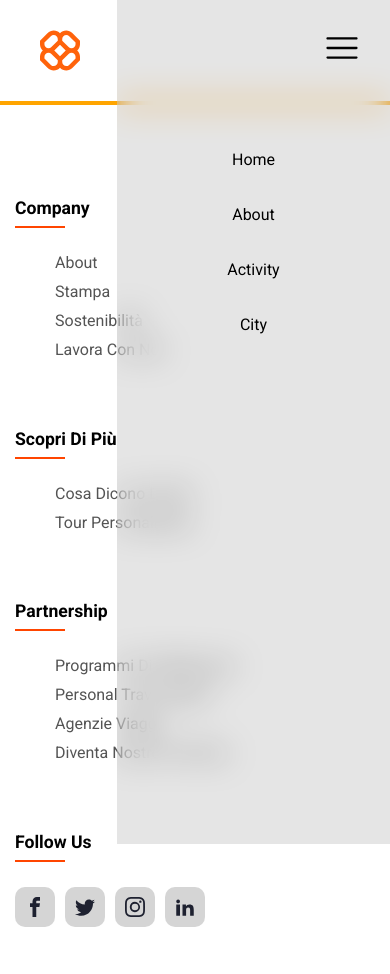
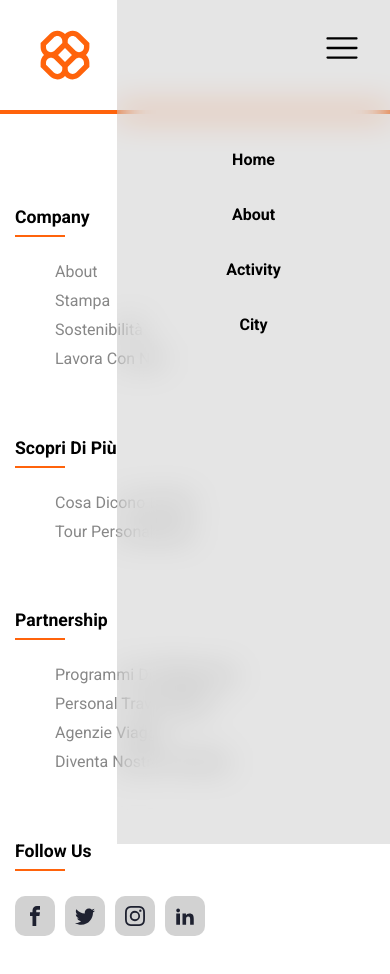
Before and after one commit to pieradellafrancesca/explorer, a React (Vite) app: page / in a window 390 px wide. Shown: the top 974 px of the page. Built offline with nearby package versions, Linux system fonts and the light colour scheme.

Commit message:
Esercizio del 28-03-2023

```diff
--- a/src/components/footer/index.module.scss
+++ b/src/components/footer/index.module.scss
@@ -1,5 +1,5 @@
 .Footer {
-  border-top: 2px solid orange;
+  border-top: 2px solid $primary;
   padding: 70px 0;
 
   .container {
@@ -7,8 +7,7 @@
     margin: auto;
 
     .row {
-      display: flex;
-      flex-wrap: wrap;
+      @include flex-container(row, auto, auto, 0, wrap);
 
       .col {
         width: 25%;
@@ -27,7 +26,7 @@
             bottom: -10px;
             height: 2px;
             width: 50px;
-            background-color: orangered;
+            background-color: $primary;
           }
         }
 
@@ -37,11 +36,11 @@
           li {
             margin-bottom: 10px;
             text-transform: capitalize;
-            color: #545454;
-            transition: all ease 0.35s;
+            color: $medium;
+            transition: all ease $timeFast;
 
             &:hover {
-              color: black;
+              color: $black;
               padding-left: 8px;
             }
           }
@@ -52,15 +51,15 @@
             padding: 10px;
             height: 40px;
             width: 40px;
-            color: rgb(30, 33, 48);
-            background-color: rgba(171, 171, 171, 0.5);
+            color: $dark;
+            background-color: $light;
             margin: 0 10px 10px 0;
             border-radius: 25%;
-            transition: all ease 0.35s;
+            transition: all ease $timeFast;
 
             &:hover {
-              background-color: rgb(30, 33, 48);
-              color: white;
+              background-color: $dark;
+              color: $white;
             }
           }
         }
@@ -69,7 +68,7 @@
   }
 }
 
-@media screen and (max-width: 767px) {
+@media screen and (max-width: ($tablet - 1)) {
   .Footer {
     .container {
       .row {
--- a/src/components/navbar/index.module.scss
+++ b/src/components/navbar/index.module.scss
@@ -1,38 +1,39 @@
 .Navbar {
-  border-bottom: 2px solid orange;
+  @include flex-container(row, space-between, center, 20px);
+  border-bottom: 2px solid $primary;
   padding: 30px 40px;
-  display: flex;
-  justify-content: space-between;
-  gap: 20px;
+
+  .logo {
+    width: 50px;
+    height: 50px;
+  }
 
   .mobileToggle {
     display: none;
   }
 
   .list {
+    @include flex-container(row, flex-start, center, 20px);
     list-style: none;
     padding: 0;
     margin: 0;
-    display: flex;
-    align-items: center;
-    gap: 20px;
     // background-color: hsla(0, 0%, 0%, 0.1);
     // backdrop-filter: blur(1rem);
 
     .link {
       text-decoration: none;
-      color: rgb(0, 0, 0);
+      color: $black;
+      font-weight: $font-weight-semibold;
     }
   }
 }
 
-@media (max-width: 767px) {
+@media (max-width: ($tablet - 1)) {
   .Navbar {
     .list {
+      @include flex-container(column, flex-start, center, 36px);
       position: fixed;
       inset: 0 0 0 30%;
-      flex-direction: column;
-      gap: 36px;
       padding: min(30vh, 150px) 10px;
       background-color: hsla(0, 0%, 0%, 0.1);
       backdrop-filter: blur(1rem);
--- /dev/null
+++ b/src/styles/helpers/_mixins.scss
@@ -0,0 +1,14 @@
+@mixin flex-container(
+  $direction: row,
+  $justify: flex-start,
+  $align: flex-start,
+  $gap: 0,
+  $wrap: nowrap
+) {
+  display: flex;
+  flex-direction: $direction;
+  justify-content: $justify;
+  align-items: $align;
+  gap: $gap;
+  flex-wrap: $wrap;
+}
--- /dev/null
+++ b/src/styles/helpers/_resolutions.scss
@@ -0,0 +1,5 @@
+// VARIABLES
+
+$mobile: 0px;
+$tablet: 768px;
+$desktop: 1024px;
--- a/src/styles/variables/_animations.scss
+++ b/src/styles/variables/_animations.scss
@@ -1,3 +1,3 @@
 $timeSlow: 1s;
 $timeMedium: 0.5s;
-$timeFast: 0.25s;
+$timeFast: 0.35s;
--- a/src/styles/variables/_colors.scss
+++ b/src/styles/variables/_colors.scss
@@ -5,11 +5,12 @@ $white: #ffffff;
 
 // Design System
 //--------------------------------------------------------------------//
-$primary: #ff641b;
-$secondary: #9cd2cd;
-$dark: #373737;
-$light: #fff9ee;
-$yellow: #fdc349;
-$skyblue: #9cd2cd;
-$violet: #d2ceff;
-$green: #c5d49b;
+$primary: #ff630b;
+// $secondary: #9cd2cd;
+$dark: #1e2130;
+$medium: #878787;
+$light: #d2d2d2;
+// $yellow: #fdc349;
+// $skyblue: #9cd2cd;
+// $violet: #d2ceff;
+// $green: #c5d49b;
--- a/vite.config.js
+++ b/vite.config.js
@@ -4,6 +4,19 @@ import react from "@vitejs/plugin-react";
 // https://vitejs.dev/config/
 export default defineConfig({
   plugins: [react()],
+  css: {
+    preprocessorOptions: {
+      scss: {
+        additionalData: `
+        @import './src/styles/variables/_animations.scss';
+        @import './src/styles/variables/_colors.scss';
+        @import './src/styles/variables/_layout.scss';
+        @import './src/styles/variables/_typography.scss';
+        @import './src/styles/helpers/_mixins.scss';
+        @import './src/styles/helpers/_resolutions.scss';`,
+      },
+    },
+  },
   server: {
     host: true,
   },
```
